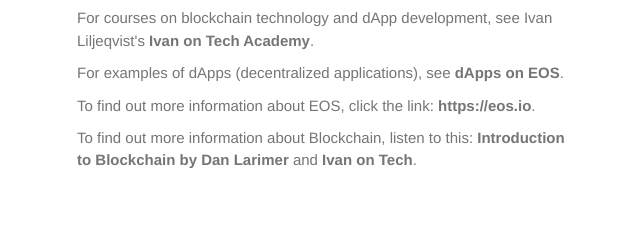
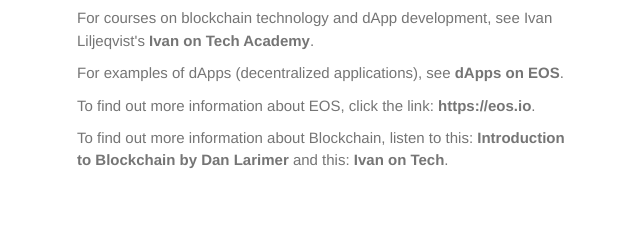
Before and after one commit to DataSciUCMerced/DataSciUCMerced.github.io, a plain HTML site: page index.html in a window 1280 px wide. Shown: the part 4818-5052 px from the top of the page, 37-677 px from the left. Drawn offline with nearby package versions, Linux system fonts and the light colour scheme.

Commit message:
Update index.html

```diff
--- a/index.html
+++ b/index.html
@@ -202,7 +202,7 @@
       <p class="w3-text-grey">For courses on blockchain technology and dApp development, see Ivan Liljeqvist's <strong><a href="https://ivanontech.teachable.com" target="blank">Ivan on Tech Academy</a></strong>.</p>
       <p class="w3-text-grey">For examples of dApps (decentralized applications), see <strong><a href="https://steemit.com/cryptocurrency/@eostribe/eos-dapp-ecosystem" target="blank">dApps on EOS</a></strong>.</p>
       <p class="w3-text-grey">To find out more information about EOS, click the link:  <strong><a href="https://eos.io/" target="blank">https://eos.io</a></strong>.</p>
-      <p class="w3-text-grey">To find out more information about Blockchain, listen to this: <strong><a href="https://www.youtube.com/watch?v=sYAktmG1NuA" target="blank">Introduction to Blockchain by Dan Larimer</a></strong> and <strong><a href="https://www.youtube.com/user/LiljeqvistIvan" target="blank">Ivan on Tech</a></strong>.</p><br><br>
+      <p class="w3-text-grey">To find out more information about Blockchain, listen to this: <strong><a href="https://www.youtube.com/watch?v=sYAktmG1NuA" target="blank">Introduction to Blockchain by Dan Larimer</a></strong> and this: <strong><a href="https://www.youtube.com/user/LiljeqvistIvan" target="blank">Ivan on Tech</a></strong>.</p><br><br>
 
 <!--      <h4>DataSets:</h4>
       <h4>Course list:</h4>
```
